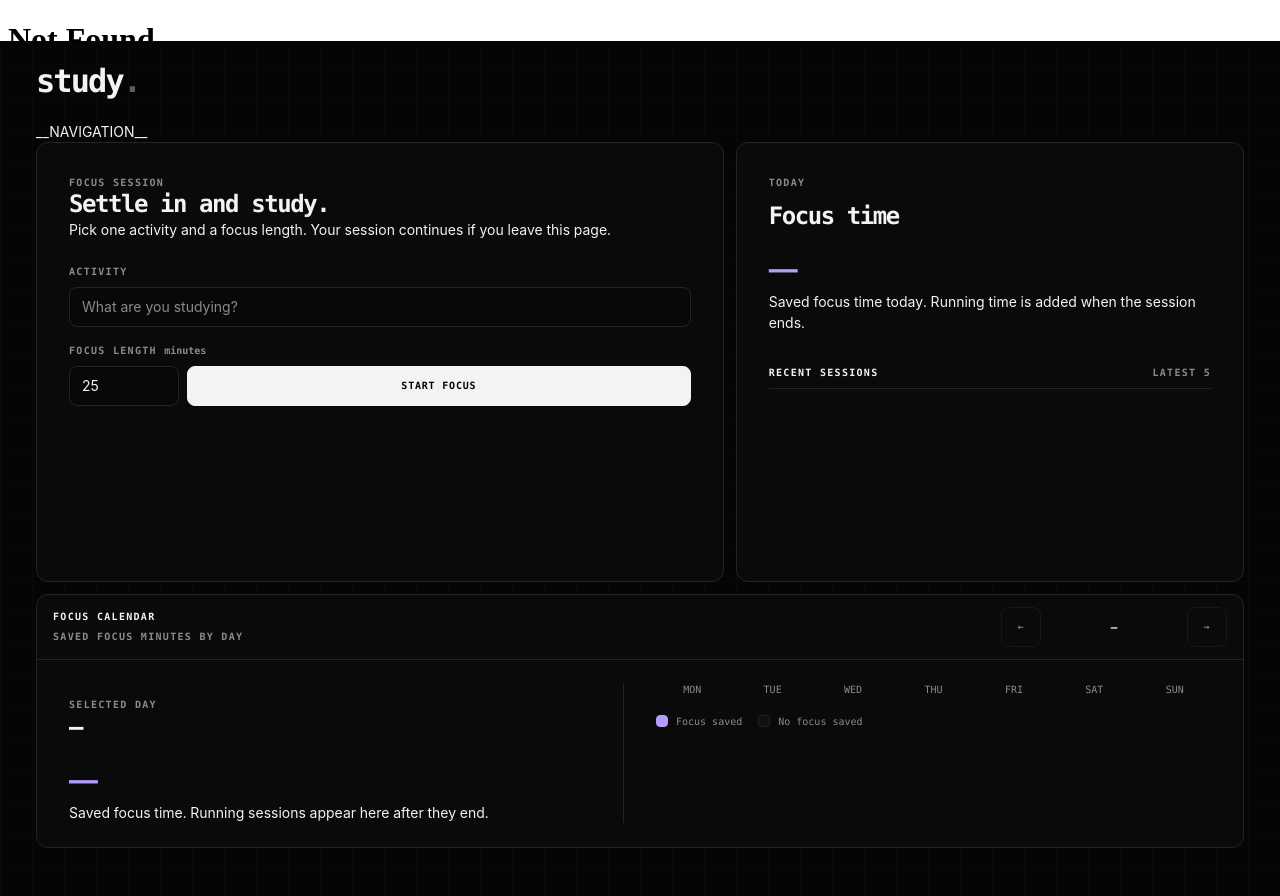
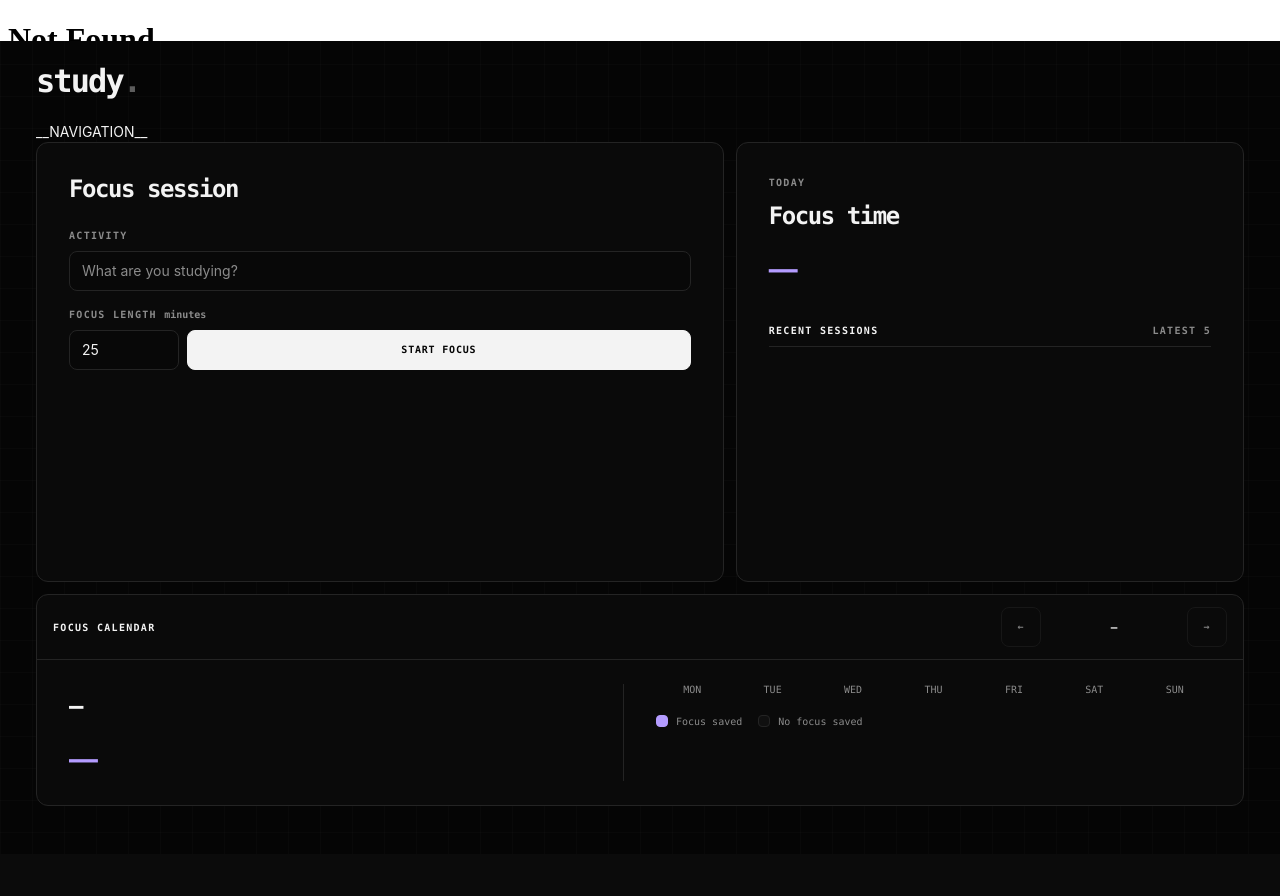
Before and after one commit to doveleyy/computecluster-habits, a Python web app: template services/habit_tracker/templates/study.html in a window 1280 px wide. After the commit the page ends 806 px from the top, so only its background shows below. Run offline with Jinja, Linux system fonts and the light colour scheme; the template is opened without the code that fills it, so the values that code supplies are empty.

Commit message:
Remove captions, instructions and mood headings that carry no fact

```diff
--- a/services/habit_tracker/static/charts.js
+++ b/services/habit_tracker/static/charts.js
@@ -64,7 +64,7 @@ const habitCharts = (() => {
     const readout = root.querySelector(".chart-readout");
     const box = root.querySelector(".chart-box");
     const svg = node("svg", {preserveAspectRatio:"xMidYMid meet", tabindex:"0", role:"img", "aria-label":spec.description}, box);
-    if (spec.empty) box.insertAdjacentHTML("beforeend", `<div class="chart-empty"><strong>${spec.empty.title}</strong><span>${spec.empty.body}</span></div>`);
+    if (spec.empty) box.insertAdjacentHTML("beforeend", `<div class="chart-empty"><strong>${spec.empty.title}</strong>${spec.empty.body ? `<span>${spec.empty.body}</span>` : ""}</div>`);
     let geometry = null;
 
     function showReadout() {
--- a/services/habit_tracker/static/study.js
+++ b/services/habit_tracker/static/study.js
@@ -108,8 +108,7 @@ function render(data) {
   if (!state.selectedDate) state.selectedDate = data.date;
   document.querySelector("#today-date").textContent = `Today · ${habitFormat.day(data.date)}`;
   document.querySelector("#today-total").textContent = habitFormat.duration(data.today_seconds);
-  document.querySelector("#focus-heading").textContent = data.active ? "Focus in progress." : "Settle in and study.";
-  document.querySelector("#focus-intro").textContent = data.active ? "Your session keeps going if you leave this page." : "Pick one activity and a focus length. Your session continues if you leave this page.";
+  document.querySelector("#focus-heading").textContent = data.active ? "Focus in progress" : "Focus session";
   document.querySelector("#start-form").hidden = Boolean(data.active);
   document.querySelector("#active-session").hidden = !data.active;
   renderRecent(data.recent);
--- a/services/habit_tracker/static/water.js
+++ b/services/habit_tracker/static/water.js
@@ -124,7 +124,6 @@ function renderAnalysis(data) {
   document.querySelector("#analysis-progress").textContent = `${data.entry_count} ${data.entry_count === 1 ? "entry" : "entries"} · ${Math.round((data.total_ml / data.goal_ml) * 100)}% of current target`;
   document.querySelector("#next-day").disabled = data.date >= state.today.date;
   document.querySelectorAll("[data-breakdown]").forEach(button => { const active = button.dataset.breakdown === state.analysisBreakdown; button.classList.toggle("active", active); button.setAttribute("aria-pressed", String(active)); });
-  document.querySelector("#mix-caption").textContent = state.analysisBreakdown === "temperature" ? "By temperature" : "By drink type";
   if (state.analysisBreakdown === "temperature") renderBreakdown(data.temperature_breakdown_ml, temperatureLabels);
   else renderBreakdown(data.breakdown_ml, typeMap);
   if (state.calendarMonth === monthKey(data.date)) renderCalendar();
--- a/services/habit_tracker/templates/budget.html
+++ b/services/habit_tracker/templates/budget.html
@@ -18,7 +18,7 @@
     __NAVIGATION__
     <div class="summary-grid">
       <section class="panel daily"><div class="row"><div><div class="label" id="daily-label">Remaining today</div><div class="big" id="remaining">—</div></div><div><button class="budget-trigger text-button" id="budget-trigger" type="button">daily budget <strong id="budget-value">—</strong></button><form class="budget-edit" id="budget-form" hidden><input id="budget-input" type="number" min="0" max="10000" step="0.01" inputmode="decimal" aria-label="Daily budget in dollars" required><button class="primary" type="submit">SAVE</button></form></div></div><div class="meter" aria-label="Remaining daily budget"><span class="fill" id="fill"></span></div><div class="figures"><div class="figure"><span class="label">Daily budget</span><strong id="budget-figure">—</strong></div><div class="figure"><span class="label" id="spent-label">Spent today</span><strong id="spent">—</strong></div></div></section>
-      <section class="panel fund"><div class="label">Sinking fund · current</div><div class="big" id="fund">—</div><p class="fund-copy">Completed-day surplus builds this balance. Daily overages and explicit redemptions reduce it.</p><div class="pending"><span class="label">Pending from today</span><strong id="pending">—</strong></div></section>
+      <section class="panel fund"><div class="label">Sinking fund · current</div><div class="big" id="fund">—</div><div class="pending"><span class="label">Pending from today</span><strong id="pending">—</strong></div></section>
     </div>
     <div class="work-grid">
       <section class="panel action-panel"><div class="label" id="record-label">Record money · Today</div><div class="mode-options chips" id="modes"><button type="button" data-kind="daily_spend" class="active">Spend today</button><button type="button" data-kind="fund_redemption">Redeem fund</button><button type="button" data-kind="fund_contribution">Add to fund</button></div><p class="mode-help" id="mode-help"></p><div class="category-picker" id="category-picker"><div class="label">Category <span class="choice-hint">spending only</span></div><div class="category-options chips" id="categories"></div></div><form class="transaction-form" id="transaction-form"><input id="amount" type="number" min="0.01" max="1000000" step="0.01" inputmode="decimal" placeholder="Amount" required><input id="description" maxlength="120" placeholder="What was it for? (optional)"><button class="primary" type="submit">ADD</button></form><div class="message" id="message"></div></section>
@@ -35,7 +35,7 @@
         </div>
       </div>
       <div class="analysis-grid">
-        <div class="history-block"><div class="section-caption"><span class="label">Last 7 days · choose a bar</span><span class="label" id="timezone"></span></div><div class="history" id="history"></div></div>
+        <div class="history-block"><div class="section-caption"><span class="label">Last 7 days</span><span class="label" id="timezone"></span></div><div class="history" id="history"></div></div>
         <div class="day-breakdown"><div class="day-figures"><div><span class="label">Daily budget</span><strong id="analysis-budget">—</strong></div><div><span class="label">Spent</span><strong id="analysis-spent">—</strong></div><div><span class="label">Remaining</span><strong id="analysis-remaining">—</strong></div></div><div class="label">Spending by category</div><div class="category-breakdown" id="category-breakdown"></div><button class="edit-selected-day" id="edit-selected-day" type="button">LOG / EDIT THIS DAY ↑</button></div>
       </div>
       <div class="pace-block" aria-labelledby="pace-title"><div class="section-caption"><span class="label" id="pace-title">This month’s pace</span><span class="legend"><span class="current"><i aria-hidden="true"></i>Spent so far</span><span class="target"><i aria-hidden="true"></i>Allowance plan</span></span></div><div id="pace-chart"></div><div class="pace-foot"><span id="pace-status">Loading pace…</span><a class="trends-link" href="__BASE_PATH__/progress?metric=spending&amp;period=month">Trends →</a></div></div>
--- a/services/habit_tracker/templates/study.html
+++ b/services/habit_tracker/templates/study.html
@@ -17,9 +17,7 @@
     __NAVIGATION__
     <div class="study-grid">
       <section class="panel timer-panel" aria-labelledby="focus-heading">
-        <div class="label">Focus session</div>
-        <h2 id="focus-heading">Settle in and study.</h2>
-        <p class="intro" id="focus-intro">Pick one activity and a focus length. Your session continues if you leave this page.</p>
+        <h2 id="focus-heading">Focus session</h2>
         <form id="start-form">
           <label class="label" for="activity">Activity</label>
           <input id="activity" name="activity" type="text" maxlength="120" placeholder="What are you studying?" autocomplete="off" required>
@@ -31,7 +29,6 @@
           <div class="label timer-label">Time remaining</div>
           <div class="countdown" id="countdown" role="timer" aria-label="Time remaining">25:00</div>
           <div class="timer-track" aria-hidden="true"><span id="timer-fill"></span></div>
-          <p class="timer-hint">Saved to your day when you stop or finish.</p>
           <div class="session-actions"><button class="primary" id="stop" type="button">STOP &amp; SAVE</button><button id="cancel" type="button">CANCEL SESSION</button></div>
         </div>
         <p class="message" id="message" role="status"></p>
@@ -40,15 +37,14 @@
         <div class="label" id="today-date">Today</div>
         <h2 id="today-heading">Focus time</h2>
         <div class="today-total" id="today-total">—</div>
-        <p class="muted">Saved focus time today. Running time is added when the session ends.</p>
         <div class="recent-heading"><h3 class="panel-title">Recent sessions</h3><span class="label">Latest 5</span></div>
         <div id="recent" class="recent"></div>
       </section>
     </div>
     <section class="panel calendar-panel" aria-labelledby="calendar-heading">
-      <div class="panel-head"><div><h2 class="panel-title" id="calendar-heading">Focus calendar</h2><span class="label">Saved focus minutes by day</span></div><div class="month-controls"><button class="step" id="previous-month" type="button" aria-label="Previous month" disabled>←</button><span id="calendar-month">—</span><button class="step" id="next-month" type="button" aria-label="Next month" disabled>→</button></div></div>
+      <div class="panel-head"><h2 class="panel-title" id="calendar-heading">Focus calendar</h2><div class="month-controls"><button class="step" id="previous-month" type="button" aria-label="Previous month" disabled>←</button><span id="calendar-month">—</span><button class="step" id="next-month" type="button" aria-label="Next month" disabled>→</button></div></div>
       <div class="calendar-layout">
-        <div class="selected-day"><span class="label">Selected day</span><h3 id="selected-date">—</h3><div class="selected-total" id="selected-total">—</div><p>Saved focus time. Running sessions appear here after they end.</p></div>
+        <div class="selected-day"><h3 id="selected-date">—</h3><div class="selected-total" id="selected-total">—</div></div>
         <div class="calendar-block"><div class="calendar-weekdays" aria-hidden="true"><span>Mon</span><span>Tue</span><span>Wed</span><span>Thu</span><span>Fri</span><span>Sat</span><span>Sun</span></div><div class="calendar-days" id="focus-calendar" aria-label="Daily saved focus time"></div><div class="calendar-key"><span><i class="key-focus"></i>Focus saved</span><span><i class="key-empty"></i>No focus saved</span></div></div>
       </div>
     </section>
--- a/services/habit_tracker/templates/water.html
+++ b/services/habit_tracker/templates/water.html
@@ -51,7 +51,6 @@
       </div>
       <div class="calendar-layout">
         <div class="selected-day">
-          <span class="label">Selected day</span>
           <h2 id="analysis-date-label">—</h2>
           <div class="selected-total"><span id="analysis-total">—</span><span class="analysis-unit"> ml</span></div>
           <p id="analysis-progress"></p>
@@ -69,7 +68,7 @@
       <div class="panel-head mix-head"><span class="panel-title" id="mix-heading">Drink mix</span><div class="analysis-switch chips" id="analysis-switch"><button type="button" data-breakdown="drink_type" class="active" aria-pressed="true">Drink type</button><button type="button" data-breakdown="temperature" aria-pressed="false">Temperature</button></div></div>
       <div class="mix-layout">
         <div class="donut-figure"><svg id="analysis-donut" viewBox="0 0 180 180" role="img" aria-label="Drink mix"><circle class="donut-base" cx="90" cy="90" r="62"></circle></svg><div class="donut-core"><strong id="donut-total">—</strong><span>ml total</span></div></div>
-        <div class="mix-detail"><div class="label" id="mix-caption">By drink type</div><div class="breakdown-items" id="analysis-breakdown"></div></div>
+        <div class="mix-detail"><div class="breakdown-items" id="analysis-breakdown"></div></div>
         <div class="weekly-panel"><div class="weekly-head"><span class="label">7-day rhythm</span><span class="weekly-max" id="weekly-max">—</span></div><div class="history" id="history" aria-label="Seven days of drinks ending on the selected day"></div></div>
       </div>
     </section>
```
Also changed, not shown: services/habit_tracker/static/progress.js (+7 -10 lines), services/habit_tracker/tests/test_water.py (+0 -1 lines).
